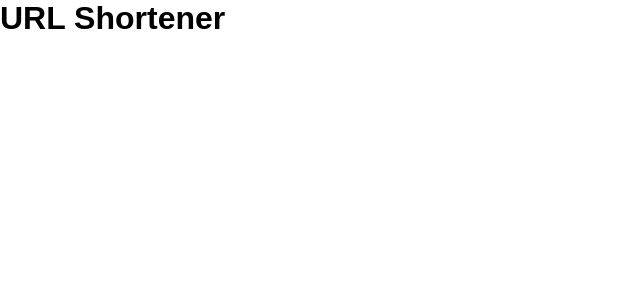
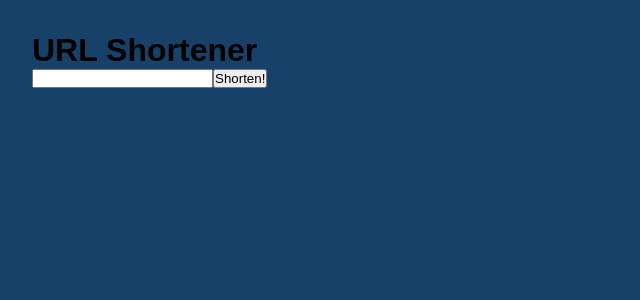
Before and after one commit to aemann2/fullstack-demos, a React (Create React App) app in the folder client/: page /urlShortener in a window 1280 px wide. Shown: the top 300 px of the page, without its empty margins (0-640 px from the left). Built offline with nearby package versions, Linux system fonts and the light colour scheme.

Commit message:
wrote tests for UrlBar component

```diff
--- a/client/src/components/Page.tsx
+++ b/client/src/components/Page.tsx
@@ -5,6 +5,7 @@ const Wrapper = styled.div`
 	min-height: 100vh;
 	min-width: 320px;
 	padding: 2rem 2rem;
+	background-color: var(--color-background);
 `;
 
 interface IProps {
--- /dev/null
+++ b/client/src/components/UrlBar.tsx
@@ -0,0 +1,20 @@
+import React, { useState } from 'react';
+
+const UrlBar = () => {
+	const [input, setInput] = useState('');
+
+	const handleChange = (e: React.ChangeEvent<HTMLInputElement>) => {
+		setInput(e.target.value);
+	};
+
+	return (
+		<div>
+			<form>
+				<input type='text' onChange={handleChange} value={input} />
+				<button type='submit'>Shorten!</button>
+			</form>
+		</div>
+	);
+};
+
+export default UrlBar;
--- a/client/src/pages/UrlShortener.tsx
+++ b/client/src/pages/UrlShortener.tsx
@@ -1,10 +1,16 @@
 import React from 'react';
+import styled from 'styled-components';
+import Page from '../components/Page';
+import UrlBar from '../components/UrlBar';
+
+const SectionPage = styled(Page)``;
 
 const UrlShortener = () => {
 	return (
-		<div>
+		<SectionPage>
 			<h1>URL Shortener</h1>
-		</div>
+			<UrlBar />
+		</SectionPage>
 	);
 };
 
```
Also changed, not shown: client/src/components/UrlList.tsx (added, +7 -0 lines), 2 other files (tests, documents, lock files or other folders).
